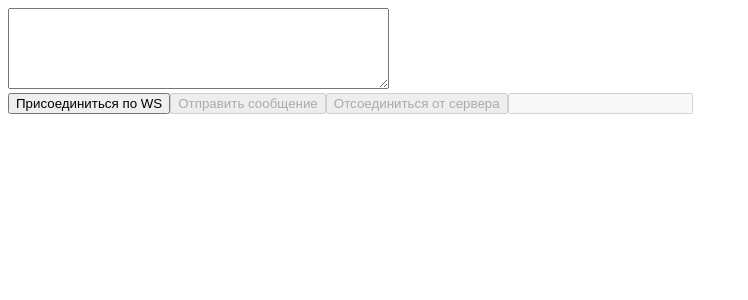
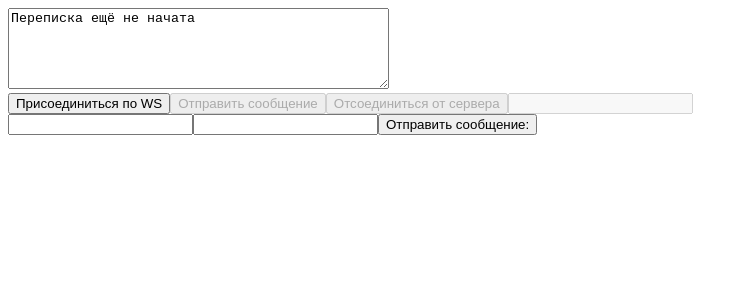
Before and after one commit to Alf51/MiniContactCenter-Client, a React (Create React App) app: page / in a window 1280 px wide. Shown: the top 300 px of the page, without its empty margins (0-748 px from the left). Built offline with nearby package versions, Linux system fonts and the light colour scheme.

Commit message:
бета версия отправки приватных сообщений

```diff
--- a/src/components/simpleform.tsx
+++ b/src/components/simpleform.tsx
@@ -7,14 +7,14 @@ export const SimpleForm = observer(() => {
 
     return (
         <form>
-            <textarea readOnly={true} cols={45} rows={5} value={getOneStringMessage(messages)}>
+            <textarea readOnly={true} cols={45} rows={5}
+                      value={messages.length === 0 ? 'Переписка ещё не начата' : getOneStringMessage(messages)}>
             </textarea>
         </form>
     )
 })
 
 function getOneStringMessage(messages: MyMessage[]): string {
-    console.log('getOneStringMessage')
     let simpleString = ''
 
     //todo на reduce ?
--- a/src/components/webSocketControlPanel.tsx
+++ b/src/components/webSocketControlPanel.tsx
@@ -5,18 +5,29 @@ import MessageStore from "../store/messageStore";
 export function WebSocketControlPanel(obj: { buttonName: string }) {
     const {sendMessage, connectWS, disconnect, isConnection} = useConnect()
     const [inputText, setInputText] = useState<string>('')
-    const [message, setMessage] = useState<MyMessage>({from: '', text: "hay from React"})
+    const [login, setLogin] = useState<string>('')
+    const [to, setTo] = useState<string>('')
+    const [message, setMessage] = useState<MyMessage>({from: '', text: "hay from React", to: ''})
     const {addMessage} = MessageStore
 
     useEffect(() => {
         setMessage({
-            from: "front",
-            text: inputText
+            from: login,
+            text: inputText,
+            to: to
         })
     }, [inputText])
 
     const handleText = (event: ChangeEvent<HTMLInputElement>) => {
         setInputText(event.target.value)
+    }
+
+    const handleLogin = (event: ChangeEvent<HTMLInputElement>) => {
+        setLogin(event.target.value)
+    }
+
+    const handleTo = (event: ChangeEvent<HTMLInputElement>) => {
+        setTo(event.target.value)
     }
 
     const makeReset = () => {
@@ -30,12 +41,27 @@ export function WebSocketControlPanel(obj: { buttonName: string }) {
         makeReset()
     }
 
+    //todo мб как то объединить с handleMessage?
+    //todo пока не готово
+    const handleMessagePrivate = (message: MyMessage) => {
+        if (sendMessage(message)) {
+            addMessage(message)
+        }
+        makeReset()
+    }
+
     return (
         <div>
-            <button disabled={isConnection} onClick={() => connectWS()}>{obj.buttonName}</button>
-            <button disabled={!isConnection || !inputText.trim()} onClick={() => handleMessage(message)}>Отправить сообщение</button>
+            <button disabled={isConnection} onClick={() => connectWS(login)}>{obj.buttonName}</button>
+            <button disabled={!isConnection || !inputText.trim()} onClick={() => handleMessage(message)}>Отправить
+                сообщение
+            </button>
             <button disabled={!isConnection} onClick={() => disconnect()}>Отсоединиться от сервера</button>
-            <input  disabled={!isConnection} value={inputText} type={'text'} onChange={handleText}></input>
+            <input disabled={!isConnection} value={inputText} type={'text'} onChange={handleText}></input>
+            <br/>
+            <input value={login} type={'text'} onChange={handleLogin}></input>
+            <input value={to} type={'text'} onChange={handleTo}></input>
+            <button onClick={() => handleMessagePrivate(message)}>Отправить сообщение: {to}</button>
         </div>
     );
 }
--- a/src/socketConnection.ts
+++ b/src/socketConnection.ts
@@ -2,9 +2,11 @@ import {useRef, useState} from "react";
 import {Client} from "@stomp/stompjs";
 import MessageStore from "./store/messageStore";
 
+//todo to убрать и сделать опциональным
 export interface MyMessage {
     from: string,
-    text: string
+    text: string,
+    to: string
 }
 
 export function useConnect() {
@@ -12,7 +14,7 @@ export function useConnect() {
     const [isConnection, setConnection] = useState(false)
     const {addMessage} = MessageStore
 
-    const connectWS = () => {
+    const connectWS = (login: string) => {
         const client = new Client({
                 brokerURL: "ws://localhost:8080/ws",
                 onConnect: frame => {
@@ -20,6 +22,14 @@ export function useConnect() {
                     console.log("Соединение успешно")
                     client.subscribe("/topic/message", message => {
                         if (message) {
+                            const answer = JSON.parse(message.body) as MyMessage
+                            addMessage(answer)
+                        }
+                    })
+                    //todo логин вписать
+                    client.subscribe(`/topic/message/private-${login}`, message => {
+                        if (message) {
+                            console.log('получили приват сообщение')
                             const answer = JSON.parse(message.body) as MyMessage
                             addMessage(answer)
                         }
```
